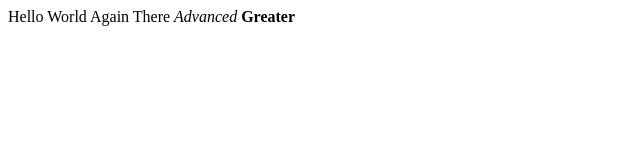
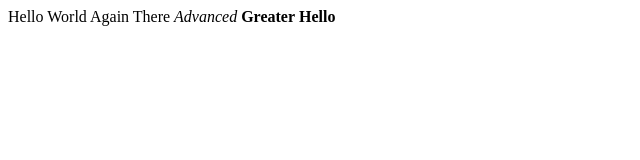
Before and after one commit to hemwins/blank, a plain HTML site: page docs/index.html in a window 1280 px wide. Shown: the full height of the page, 0-640 px from the left. Drawn offline with Linux system fonts and the light colour scheme.

Commit message:
trying big Hello

```diff
--- a/docs/index.html
+++ b/docs/index.html
@@ -1,3 +1,4 @@
 Hello World Again There
 <i>Advanced</i>
 <b>Greater</b>
+<b>Hello</b>
```
